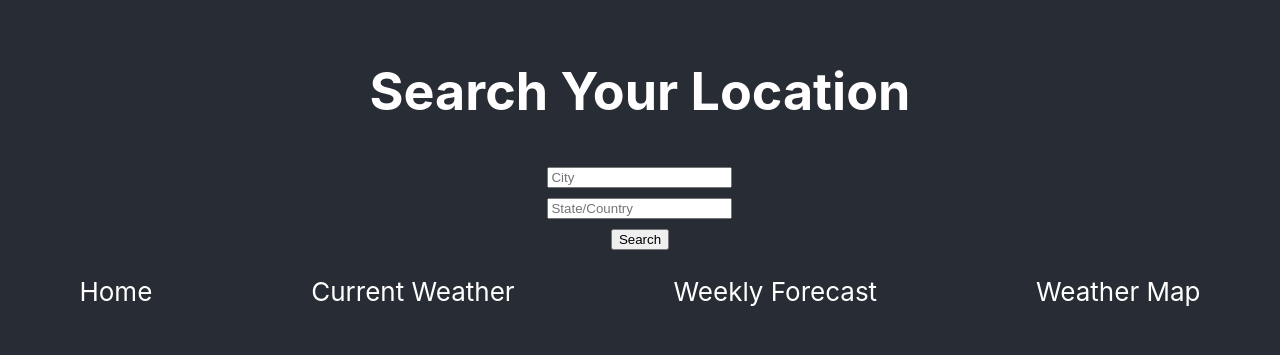
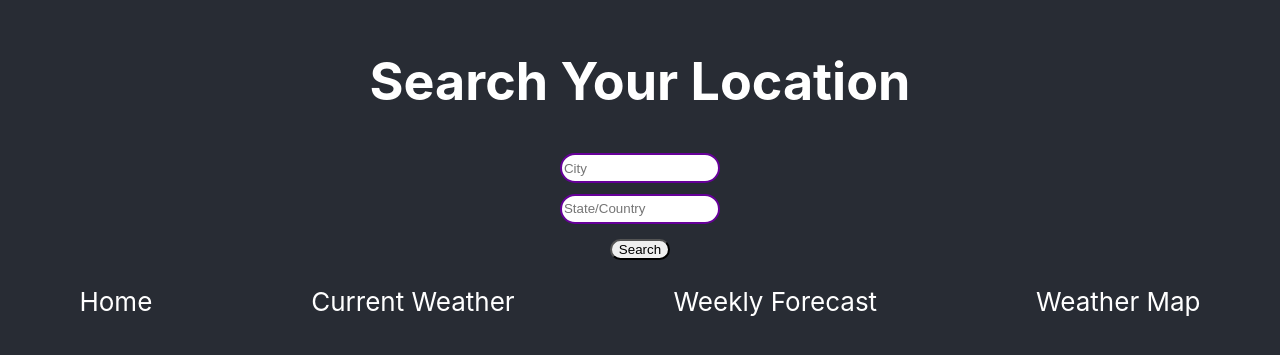
Before and after one commit to arewinkl/Weather-Trip-Planner, a React (Create React App) app: page / in a window 1280 px wide. Shown: the part 221-576 px from the top of the page. Built offline with nearby package versions, Linux system fonts and the light colour scheme; no server answers.

Commit message:
newest push & css

```diff
--- a/src/App.css
+++ b/src/App.css
@@ -55,6 +55,8 @@ code {
 
 .search-bar{
  display: inline-block
+
+
 }
 
 .pages{
@@ -78,5 +80,27 @@ code {
   text-decoration: none;
 }
 
-.Weather_Day_container{
-style: inline-block}
+.weather_day_container{
+display: flex;
+flex-wrap:flex}
+
+.day_container{
+  margin-right: 30px;
+}
+
+.input_search{
+  border-radius: 25px;
+  border: 2px solid #609;
+  width: 160px;
+    height: 30px;
+    margin:5px;
+}
+
+.search_button{
+  border-radius: 25px;
+  width: 60px
+}
+
+.form_search{
+
+}
--- a/src/components/SearchBar.js
+++ b/src/components/SearchBar.js
@@ -1,25 +1,24 @@
-import { useEffect, useState } from 'react'
+import { useEffect, useState } from "react";
 
-export default function SearchBar({currentSearch, weeklySearch}) {
-    const [citySearch, setCitySearch] = useState('')
-    const [stateSearch, setStateSearch] = useState('')
+export default function SearchBar({ currentSearch, weeklySearch }) {
+  const [citySearch, setCitySearch] = useState("");
+  const [stateSearch, setStateSearch] = useState("");
 
   // if citysearch or statesearch = "", then message
   // if ciitysearch or statesearch are mispelled/incorrect, then alert
   // else, createSearch function
 
-
   function handleSearch(e) {
-    e.preventDefault()
-    if (citySearch == '' && stateSearch == ''){
-        console.log("Please input city and state")
-    }else if(citySearch == ''){
-        console.log("Please input city")
-    } else if (stateSearch == ''){
-        console.log("Please input state")
-    }else{
-        currentSearch(citySearch, stateSearch)
-        weeklySearch(citySearch, stateSearch)
+    e.preventDefault();
+    if (citySearch == "" && stateSearch == "") {
+      console.log("Please input city and state");
+    } else if (citySearch == "") {
+      console.log("Please input city");
+    } else if (stateSearch == "") {
+      console.log("Please input state");
+    } else {
+      currentSearch(citySearch, stateSearch);
+      weeklySearch(citySearch, stateSearch);
     }
     // setCitySearch('')
     // setStateSearch('')
@@ -27,26 +26,30 @@ export default function SearchBar({currentSearch, weeklySearch}) {
 
   return (
     <div className="search-bar">
-      <form className="student-search" onSubmit={(e) => handleSearch(e)}>
+      <form className="form-search" onSubmit={(e) => handleSearch(e)}>
         <h1>Search Your Location</h1>
+        <div>
           <input
+            className="input_search"
             type="search"
             placeholder="City"
             value={citySearch}
             onChange={(e) => setCitySearch(e.target.value)}
-        >
-        </input>
+          ></input>
           <br />
           <input
+            className="input_search"
             type="search"
             placeholder="State/Country"
             value={stateSearch}
             onChange={(e) => setStateSearch(e.target.value)}
-        >
-        </input>
+          ></input>
           <br />
-        <button type="submit">Search</button>
+          <button className="search_button" type="submit">
+            Search
+          </button>
+        </div>
       </form>
     </div>
-  )
+  );
 }
--- a/src/components/WeeklyForecast.js
+++ b/src/components/WeeklyForecast.js
@@ -53,9 +53,9 @@ export default function WeeklyForecast({ weekly }) {
     <div>
       {/* display the highest and lowest for each day of the week */}
       {/* grab the day of the week (5th number in date), sort the temp values, grab the highest and lowest */}
-      <div className="Weather_Day_container">
+      <div>
         <h3>Weekly Weather Forecast</h3>
-        <div>
+        <div className="weather_day_container">
           {data.map((item, k) => {
             const sum =
               Math.round(
@@ -65,7 +65,7 @@ export default function WeeklyForecast({ weekly }) {
             console.log(item.day, k);
             console.log(item.weather.length);
             return (
-              <div>
+              <div className="day_container">
                 {" "}
                 <h4>{item.day}</h4>
                 <h4>{sum}</h4>
```
Lines whose indentation alone changed are shown as unchanged.
